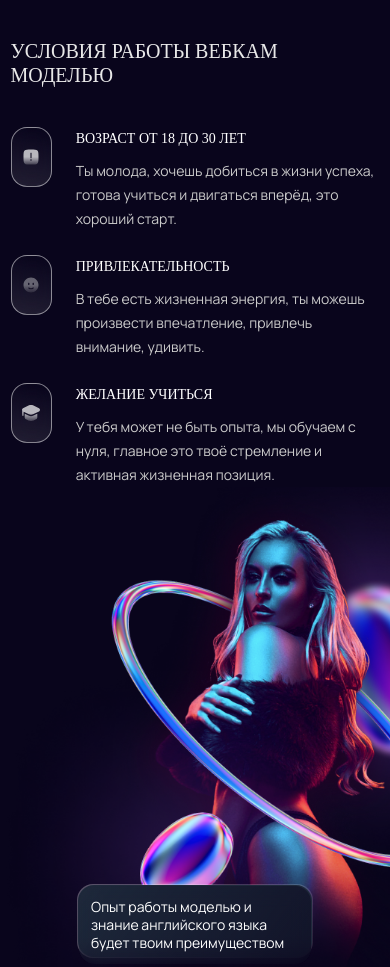
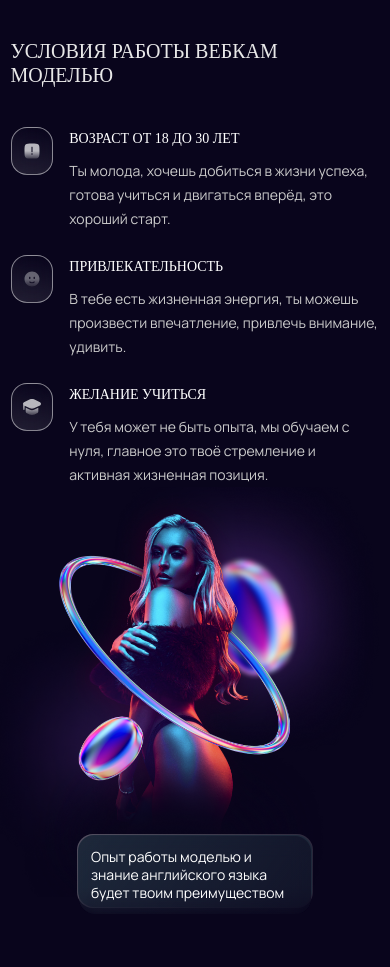
Before and after one commit to alchemycat/Stellar-Landing, a website: page src/index.html in a window 390 px wide. Shown: the part 3860-4827 px from the top of the page. After the commit the page ends 4777 px from the top, so only its background shows below. Drawn offline with nearby package versions, Linux system fonts and the light colour scheme; files that its build step writes are made by us from their sources; files whose address does not match are found by name; a web font is replaced by a local one.

Commit message:
добавил мобильную версию для секции condition

```diff
--- a/gulp/version.json
+++ b/gulp/version.json
@@ -1,3 +1,3 @@
 {
-    "main": "20230730195439"
+    "main": "20230730205310"
 }
--- a/src/scss/components/_cond.scss
+++ b/src/scss/components/_cond.scss
@@ -122,3 +122,31 @@
         }
     }
 }
+
+@media (max-width: 575px) {
+    .cond {
+        &__item {
+            gap: 16px;
+        }
+
+        &__icon {
+            width: 48px;
+            height: 48px;
+        }
+
+        &__img {
+            left: 50%;
+            transform: translateX(-50%);
+            top: auto;
+            height: 410px;
+            width: 450px;
+            &-wrapper {
+                height: 430px;
+            }
+        }
+
+        &__text {
+            max-width: 350px;
+        }
+    }
+}
```
Also changed, not shown: dist/css/style.css.
